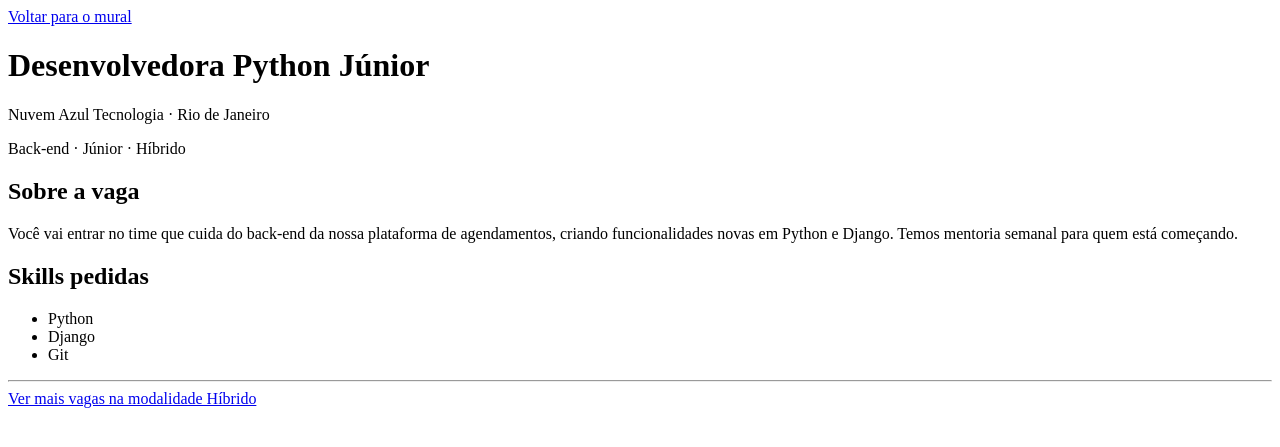
After one commit to SicaWay/develas, a Django app: page /vagas/1/ in a window 1280 px wide. The commit adds this page. Shown: the top 447 px of the page. Run offline with Django 4.2, Linux system fonts and the light colour scheme.

Commit message:
Aula 4: detalhe da vaga e filtro por modalidade

```diff
--- a/develas/urls.py
+++ b/develas/urls.py
@@ -16,12 +16,11 @@ Including another URLconf
 """
 from django.contrib import admin
 from django.urls import path
-
 from vagas import views
 
 urlpatterns = [
     path("admin/", admin.site.urls),
     path("", views.home, name="home"),
     path("vagas/", views.mural, name="mural"),
-    path("vagas/<int:vaga_id>/", views.detalhe_vaga, name="detalhe_vaga"),
+    path("vagas/<int:vaga_id>/", views.detalhe, name="detalhe"),
 ]
--- a/vagas/dados.py
+++ b/vagas/dados.py
@@ -8,6 +8,7 @@ VAGAS = [
         "nivel": "Júnior",
         "modalidade": "Híbrido",
         "skills": ["Python", "Django", "Git"],
+        "descricao": "Você vai entrar no time que cuida do back-end da nossa plataforma de agendamentos, criando funcionalidades novas em Python e Django. Temos mentoria semanal para quem está começando.",
     },
     {
         "id": 2,
@@ -18,6 +19,8 @@ VAGAS = [
         "nivel": "Pleno",
         "modalidade": "Remoto",
         "skills": ["JavaScript", "React", "CSS"],
+        "descricao": "Apoie o time de dados organizando informações e montando relatórios com Python e SQL. Ideal para quem gosta de descobrir histórias escondidas nos números.",
+
     },
     {
         "id": 3,
@@ -28,6 +31,7 @@ VAGAS = [
         "nivel": "Júnior",
         "modalidade": "Híbrido",
         "skills": ["Python", "SQL", "Pandas"],
+        "descricao": "Construa telas bonitas e acessíveis para os sites dos nossos clientes, trabalhando lado a lado com o time de design.",
     },
     {
         "id": 4,
@@ -38,6 +42,7 @@ VAGAS = [
         "nivel": "Pleno",
         "modalidade": "Remoto",
         "skills": ["Python", "JavaScript", "Django"],
+        "descricao": "Ajude as pessoas que usam nossos sistemas a resolver problemas de computadores e redes, e aprenda na prática o dia a dia de uma equipe de TI.",
     },
     {
         "id": 5,
@@ -48,6 +53,7 @@ VAGAS = [
         "nivel": "Júnior",
         "modalidade": "Presencial",
         "skills": ["Linux", "Redes", "Python"],
+        "descricao": "Converse com quem usa nossos aplicativos, descubra o que pode melhorar e transforme essas descobertas em protótipos no Figma.",
     },
     {
         "id": 6,
@@ -58,6 +64,7 @@ VAGAS = [
         "nivel": "Júnior",
         "modalidade": "Remoto",
         "skills": ["Python"],
+        "descricao": "Atuação no desenvolvimento e manutenção de serviços back-end em Python, integrando APIs e garantindo a qualidade do código em equipa.",
     },
     {
         "id": 7,
@@ -68,6 +75,7 @@ VAGAS = [
         "nivel": "Júnior",
         "modalidade": "Remoto",
         "skills": ["HTML", "CSS", "JavaScript"],
+        "descricao": "Criação de interfaces web responsivas e acessíveis utilizando HTML, CSS e JavaScript para melhorar a experiência de compra.",
     },
     {
         "id": 8,
@@ -78,5 +86,6 @@ VAGAS = [
         "nivel": "Júnior",
         "modalidade": "Híbrido",
         "skills": ["Python", "SQL"],
+        "descricao": "Análise e extração de dados com Python e SQL para apoiar a tomada de decisão estratégica nas áreas de negócio."
     },
 ]
--- /dev/null
+++ b/vagas/templates/vagas/detalhe.html
@@ -0,0 +1,27 @@
+<!DOCTYPE html>
+<html lang="pt-br">
+<head>
+    <meta charset="utf-8">
+    <title>{{ vaga.titulo }} | DevElas</title>
+</head>
+<body>
+    <a href="{% url 'mural' %}">Voltar para o mural</a>
+
+    <h1>{{ vaga.titulo }}</h1>
+    <p>{{ vaga.empresa }} · {{ vaga.cidade }}</p>
+    <p>{{ vaga.area }} · {{ vaga.nivel }} · {{ vaga.modalidade }}</p>
+
+    <h2>Sobre a vaga</h2>
+    <p>{{ vaga.descricao|default:"Descrição em breve." }}</p>
+
+    <h2>Skills pedidas</h2>
+    <ul>
+        {% for skill in vaga.skills %}
+            <li>{{ skill }}</li>
+        {% endfor %}
+    </ul>
+
+    <hr>
+    <a href="{% url 'mural' %}?modalidade={{ vaga.modalidade|urlencode }}">Ver mais vagas na modalidade {{ vaga.modalidade }}</a>
+</body>
+</html>
--- a/vagas/templates/vagas/home.html
+++ b/vagas/templates/vagas/home.html
@@ -8,6 +8,7 @@
     <h1>DevElas</h1>
     <p>Conectando mulheres a oportunidades reais na área de tecnologia.</p>
 
+    <p>{{ total }} vagas abertas agora no mural.</p>
     <a href="{% url 'mural' %}">Ver vagas</a>
 </body>
 </html>
--- a/vagas/views.py
+++ b/vagas/views.py
@@ -1,31 +1,29 @@
 from django.shortcuts import render
+from django.http import Http404
 from vagas.dados import VAGAS
 
 def home(request):
-    return render(request, "vagas/home.html")
+    return render(request, "vagas/home.html", {"total": len(VAGAS)})
 
 def mural(request):
-    remotas = 0
-    for vaga in VAGAS:
-        if vaga["modalidade"] == "Remoto":
-            remotas = remotas + 1
+    modalidade = request.GET.get("modalidade", "")
+    if modalidade:
+        vagas = []
+        for vaga in VAGAS:
+            if vaga["modalidade"] == modalidade:
+                vagas.append(vaga)
+    else:
+        vagas = VAGAS
 
     contexto = {
-        "vagas": VAGAS,
-        "total": len(VAGAS),
-        "remotas": remotas,
+        "vagas": vagas,
+        "total": len(vagas),
+        "modalidade": modalidade,
     }
     return render(request, "vagas/mural.html", contexto)
 
-def detalhe_vaga(request, vaga_id):
-    # Procura na lista VAGAS aquela cujo id corresponde ao parâmetro da URL
-    vaga_encontrada = None
+def detalhe(request, vaga_id):
     for vaga in VAGAS:
         if vaga["id"] == vaga_id:
-            vaga_encontrada = vaga
-            break
-
-    contexto = {
-        "vaga": vaga_encontrada
-    }
-    return render(request, "vagas/detalhe.html", contexto)
+            return render(request, "vagas/detalhe.html", {"vaga": vaga})
+    raise Http404("Vaga não encontrada")
```
Also changed, not shown: vagas/templates/detalhes.html (deleted, +0 -28 lines), vagas/templates/vagas/mural.html (+15 -2 lines).
